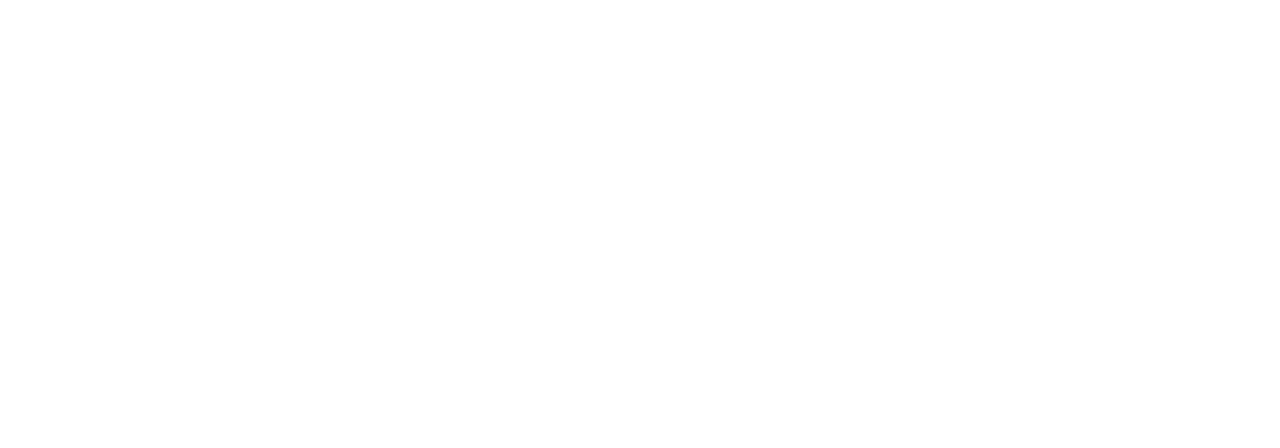
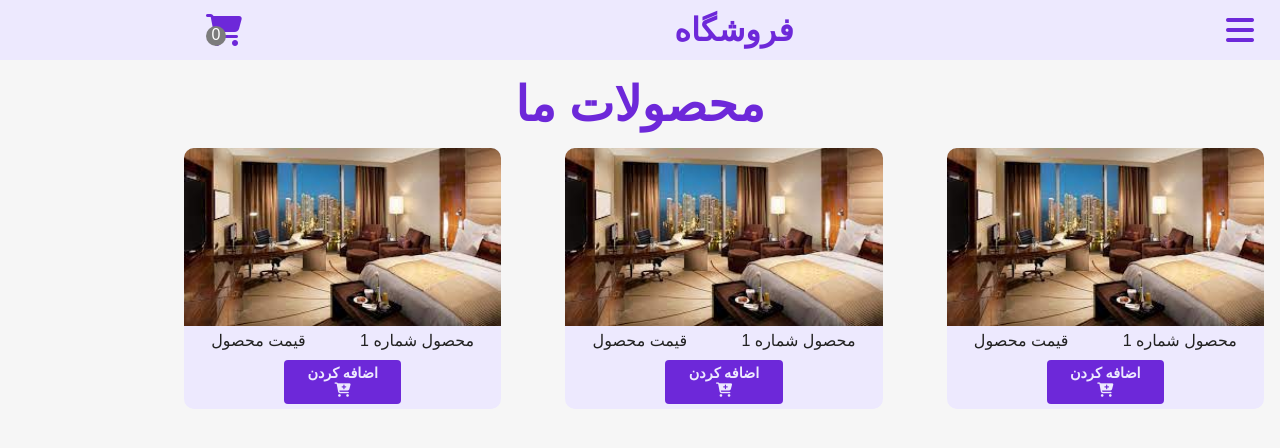
Before and after one commit to saeedaliakbari/gridflex, a plain HTML site: page index.html in a window 1280 px wide. Drawn offline with Linux system fonts and the light colour scheme; a web font is replaced by a local one.

Commit message:
flex and grid page

```diff
--- a/index.html
+++ b/index.html
@@ -1,14 +1,77 @@
 <!DOCTYPE html>
 <html lang="en">
-<head>
-    <meta charset="UTF-8">
-    <meta http-equiv="X-UA-Compatible" content="IE=edge">
-    <meta name="viewport" content="width=device-width, initial-scale=1.0">
-    <link rel="stylesheet" href="style.css">
-    <link href='https://cdn.fontcdn.ir/Font/Persian/Lotus/Lotus.css' rel='stylesheet' type='text/css'>
-    <title>Document</title>
-</head>
-<body>
+  <head>
+    <meta charset="UTF-8" />
+    <meta http-equiv="X-UA-Compatible" content="IE=edge" />
+    <meta name="viewport" content="width=device-width, initial-scale=1.0" />
+    <script
+      src="https://kit.fontawesome.com/cf32ba274d.js"
+      crossorigin="anonymous"
+    ></script>
+    <link rel="stylesheet" href="style.css" />
+    <title>فروشگاه</title>
+  </head>
+  <body>
+    <nav class="navbar">
+      <div class="navbar-center">
+        <span class="menu-icon">
+          <i class="fa-solid fa-bars"></i>
+        </span>
+        <p class="nav-title">فروشگاه</p>
+        <span class="cart-icon">
+          <i class="fa-solid fa-cart-shopping"></i>
+          <span class="cart-items">0</span>
+        </span>
+      </div>
+    </nav>
+    <section>
+      <div class="items">
+        <div class="section-title">
+          <h2>محصولات ما</h2>
+        </div>
+        <div class="item-center">
 
-</body>
+          <div class="img-item">
+            <div class="img-container">
+              <img class="img-product" src="pic/pic1.jpg" alt="عکس اول" />
+            </div>
+            <div class="product-dsc">
+              <p class="product-title">محصول شماره 1</p>
+              <p class="product-price">قیمت محصول</p>
+            </div>
+            <button class="add-to-cart">
+                اضافه کردن
+                <i class="fa-solid fa-cart-plus"></i>
+            </button>
+          </div>
+          <div class="img-item">
+            <div class="img-container">
+              <img class="img-product" src="pic/pic1.jpg" alt="عکس اول" />
+            </div>
+            <div class="product-dsc">
+              <p class="product-title">محصول شماره 1</p>
+              <p class="product-price">قیمت محصول</p>
+            </div>
+            <button class="add-to-cart">
+                اضافه کردن
+                <i class="fa-solid fa-cart-plus"></i>
+            </button>
+          </div>
+          <div class="img-item">
+            <div class="img-container">
+              <img class="img-product" src="pic/pic1.jpg" alt="عکس اول" />
+            </div>
+            <div class="product-dsc">
+              <p class="product-title">محصول شماره 1</p>
+              <p class="product-price">قیمت محصول</p>
+            </div>
+            <button class="add-to-cart">
+                اضافه کردن
+                <i class="fa-solid fa-cart-plus"></i>
+            </button>
+          </div>
+        </div>
+      </div>
+    </section>
+  </body>
 </html>
--- a/style.css
+++ b/style.css
@@ -0,0 +1,135 @@
+@import url("https://cdn.fontcdn.ir/Font/Persian/Lotus/Lotus.css");
+* {
+  margin: 0;
+  padding: 0;
+  box-sizing: border-box;
+  direction: rtl;
+}
+
+:root {
+  --primaryColor: #6d28d9;
+  --secondaryColor: #ede9fe;
+  --mainWhite: #fff;
+  --mainBlack: #222;
+  --mainGray: #7c7c7c;
+  --mainSpacing: 0.1rem;
+  --mainTransition: all 0.3s liner;
+  --mainRed: #db2777;
+  --bodyColor: #f6f6f6;
+  --font: Lotus;
+}
+body {
+  background: var(--mainWhite);
+  color: var(--mainBlack);
+  font-family: var(--font), sans-serif;
+  background-color: var(--bodyColor);
+  position: relative;
+}
+.navbar {
+  position: sticky;
+  background-color: var(--secondaryColor);
+  height: 60px;
+  width: 100%;
+  display: flex;
+  align-content: center;
+  padding: 0 10px;
+}
+.navbar-center {
+  max-width: 1080px;
+  width: 100%;
+  display: flex;
+  align-items: center;
+  justify-content: space-between;
+  padding: 0 1rem;
+}
+.menu-icon {
+  color: var(--primaryColor);
+  cursor: pointer;
+}
+.nav-title {
+  font-size: 2rem;
+  font-weight: bold;
+  color: var(--primaryColor);
+}
+.cart-icon {
+  position: relative;
+  color: var(--primaryColor);
+
+  cursor: pointer;
+}
+
+.cart-icon i,
+.menu-icon i {
+  font-size: 2rem;
+}
+.cart-items {
+  position: absolute;
+  width: 20px;
+  height: 20px;
+  border-radius: 100px;
+  display: flex;
+  justify-content: center;
+  background-color: var(--mainGray);
+  color: var(--mainWhite);
+  bottom: 0rem;
+  left: 0rem;
+}
+
+.items {
+  /* width: 1080px; */
+  background-color: var(--bodyColor);
+  display: flex;
+  flex-direction: column;
+  align-content: center;
+  padding: 0 1rem;
+}
+.section-title {
+  text-align: center;
+  font-size: 2rem;
+  color: var(--primaryColor);
+  margin: 1rem 0;
+}
+
+.item-center {
+  max-width: 1080px;
+  width: 90%;
+  display: grid;
+  grid-template-columns: repeat(auto-fit, minmax(240px, 1fr));
+  column-gap: 4rem;
+  row-gap: 5rem;
+}
+.img-product {
+  display: flex;
+  flex-direction: column;
+  align-content: center;
+  width: 100%;
+  min-height: 120px;
+  border-radius: 10px 10px 0 0;
+}
+
+.img-item {
+  width: 100%;
+  background-color: var(--secondaryColor);
+  border-radius: 10px;
+  min-height: 120px;
+}
+.product-dsc {
+  width: 100%;
+  display: flex;
+  align-content: center;
+  justify-content: space-around;
+  margin: 5px 0;
+}
+.add-to-cart {
+  border: none;
+  border-radius: 4px;
+  background-color: var(--primaryColor);
+  color: var(--secondaryColor);
+  padding: 5px 20px;
+  margin: 5px 100px;
+  outline: none;
+  font-family: var(--font);
+  font-weight: bold;
+  font-size: 0.9rem;
+  cursor: pointer;
+}
```
Also changed, not shown: pic/pic1.jpg (added), pic/pic2.jpg (added), pic/pic3.jpg (added), pic/pic4.jpg (added).
